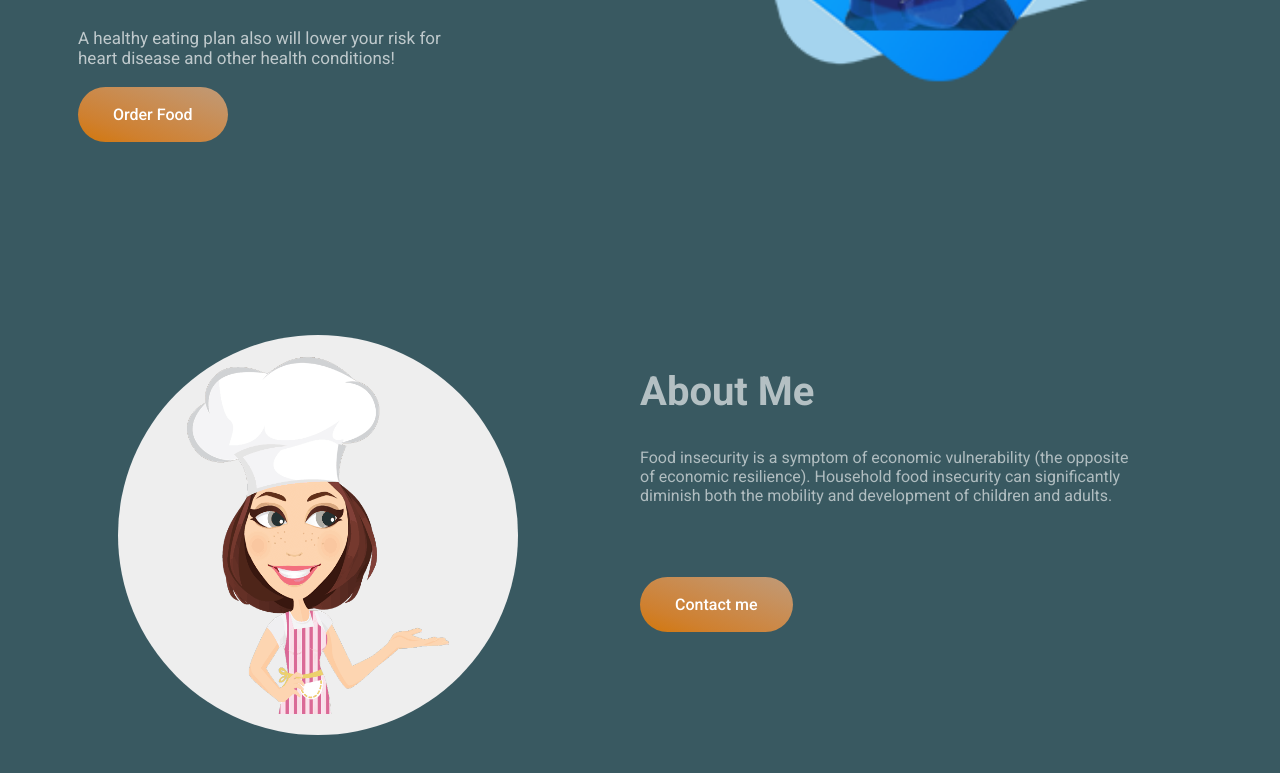
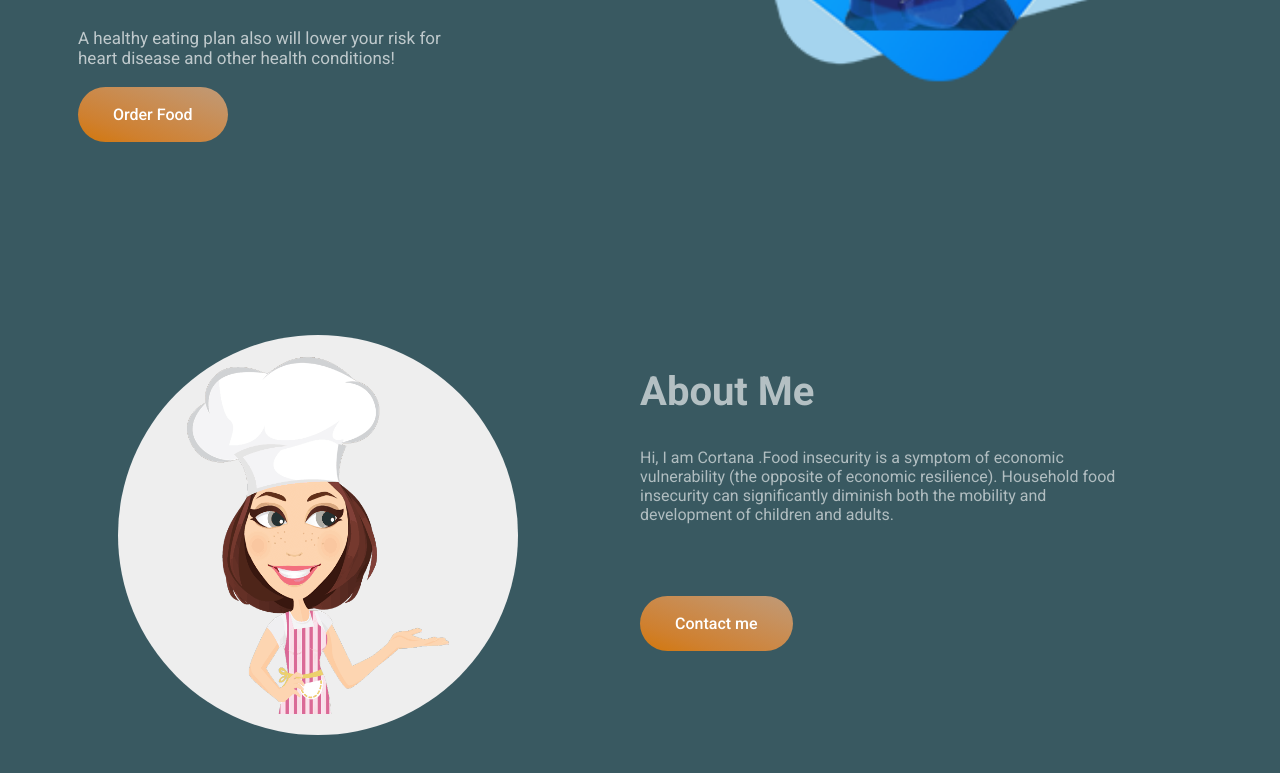
Before and after one commit to sudeb914/food-demo-1, a plain HTML site: page index.html in a window 1280 px wide. Shown: the part 513-1286 px from the top of the page. Drawn offline with Linux system fonts and the light colour scheme.

Commit message:
2nd time

```diff
--- a/index.html
+++ b/index.html
@@ -42,7 +42,7 @@
                </div>
                <div class="about-spech">
                    <h2 class="about-me">About Me</h2>
-                   <p class="dis-another">Food insecurity is a symptom of economic vulnerability (the opposite of economic resilience). Household food insecurity can significantly diminish both the mobility and development of children and adults.</p>
+                   <p class="dis-another"> Hi, I am Cortana .Food insecurity is a symptom of economic vulnerability (the opposite of economic resilience). Household food insecurity can significantly diminish both the mobility and development of children and adults.</p>
                    <a href="" class="order-btn">Contact me</a>
                </div>
            </div>
```
